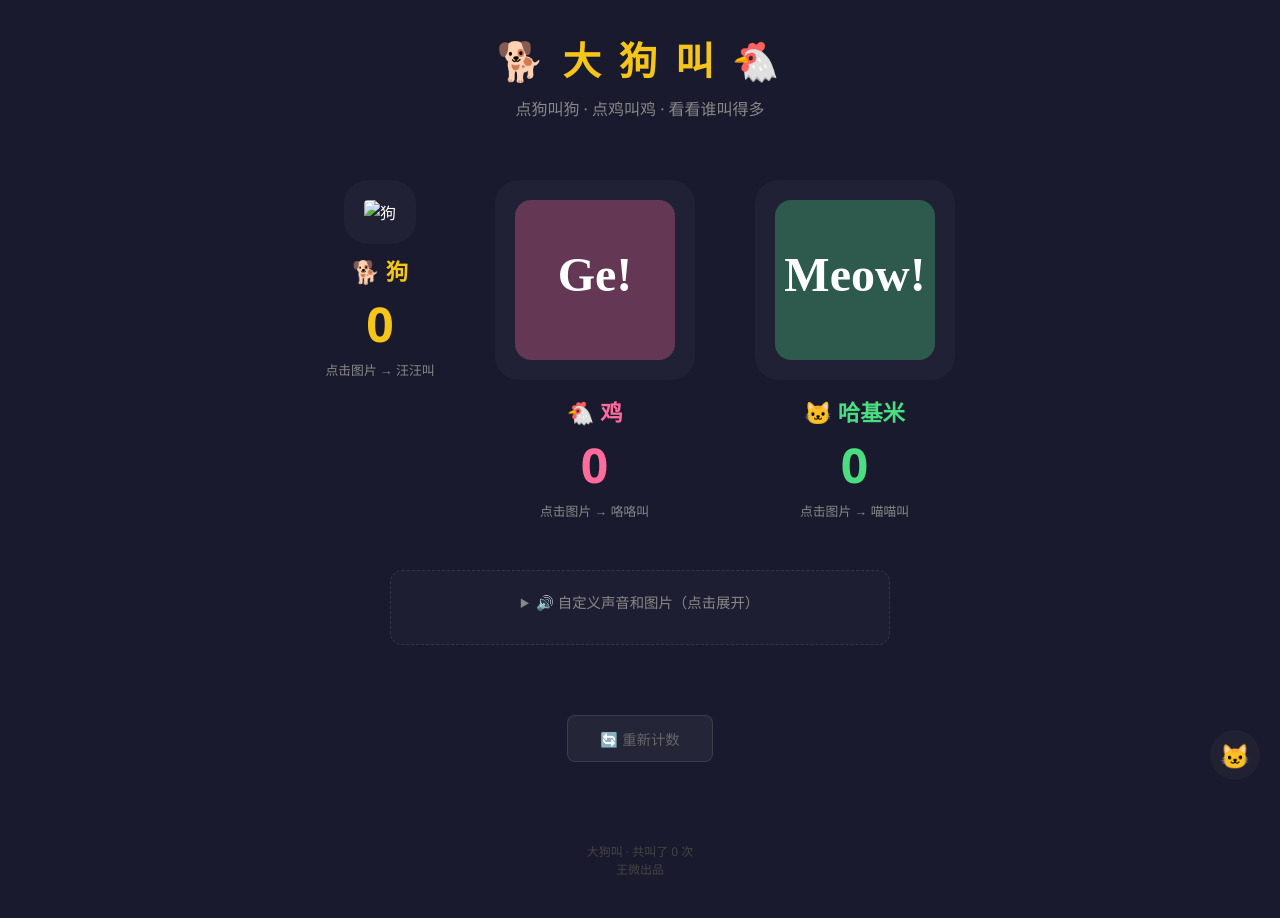
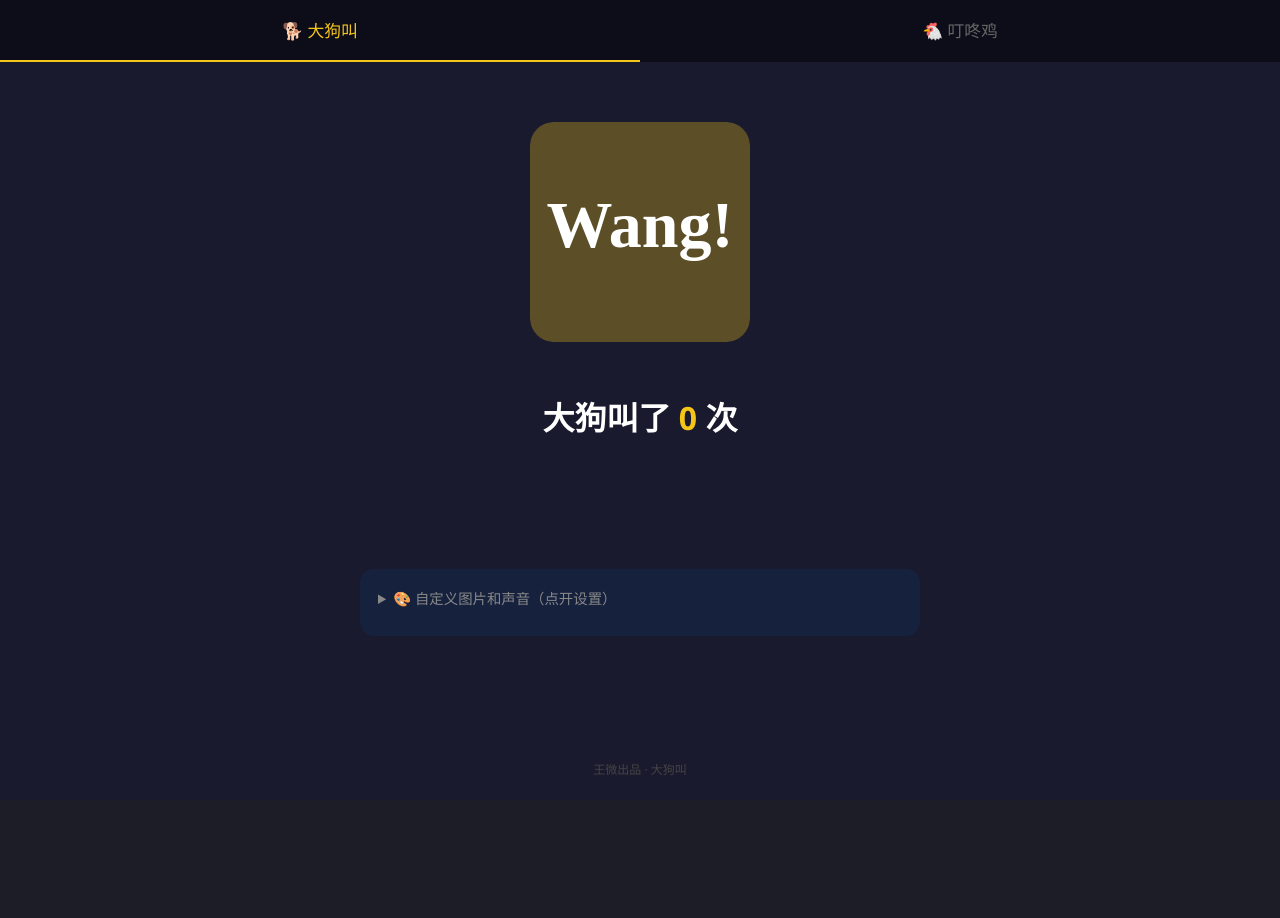
Before and after one commit to 44552wwwww/dagoujiao, a Flask app: page / in a window 1280 px wide. After the commit the page ends 775 px from the top, so only its background shows below. Run offline with Flask 3, Linux system fonts and the light colour scheme.

Commit message:
feat: 大狗叫完整实现 - 三模块/死亡机制/哈基米解锁/声音叠加

```diff
--- a/templates/index.html
+++ b/templates/index.html
@@ -2,244 +2,267 @@
 <html lang="zh-CN">
 <head>
 <meta charset="UTF-8"><meta name="viewport" content="width=device-width,initial-scale=1.0">
-<title>大狗叫 🐕</title>
+<title>大狗叫</title>
 <style>
-:root { --bg:#1a1a2e; --card:#16213e; --gold:#f5c518; --pink:#ff6b9d; --green:#4ade80; }
+:root { --bg:#1a1a2e; --gold:#f5c518; --pink:#ff6b9d; --green:#4ade80; --red:#e85d75; --card:#16213e; }
 * { margin:0; padding:0; box-sizing:border-box; }
-body {
-  background: var(--bg); color:#fff;
-  font-family:'Segoe UI','Noto Sans SC','Microsoft YaHei',sans-serif;
-  min-height:100vh; overflow-x:hidden;
-  text-align:center;
-}
-h1 { font-size:2.4em; margin:30px 0 10px; color:var(--gold); letter-spacing:4px; }
-.sub { color:#888; font-size:1em; margin-bottom:40px; }
-.animals { display:flex; justify-content:center; gap:60px; flex-wrap:wrap; padding:20px; }
-.animal { cursor:pointer; transition:all .15s; position:relative; }
-.animal:active { transform:scale(0.9); }
-.animal img {
-  width:200px; height:200px; object-fit:contain;
-  border-radius:24px; background:rgba(255,255,255,0.03);
-  padding:20px; transition:all .15s;
-  user-select:none; -webkit-user-drag:none;
-}
-.animal:hover img { background:rgba(255,255,255,0.06); transform:scale(1.05); }
-.animal .name { font-size:1.4em; font-weight:700; margin-top:10px; }
-.animal .counter { font-size:3em; font-weight:900; margin-top:4px; }
-.dog .name,.dog .counter { color:var(--gold); }
-.chicken .name,.chicken .counter { color:var(--pink); }
-.cat .name,.cat .counter { color:var(--green); }
-.animal .hint { color:#888; font-size:0.8em; margin-top:4px; }
-.bark-effect {
-  position:absolute; font-size:2em; font-weight:900; pointer-events:none;
-  animation:barkUp 1s ease-out forwards;
-}
-@keyframes barkUp {
-  0% { opacity:1; transform:translateY(0) scale(1); }
-  100% { opacity:0; transform:translateY(-80px) scale(1.5); }
-}
-.reset-btn {
-  margin:40px auto; padding:12px 32px; background:rgba(255,255,255,0.05);
-  border:1px solid rgba(255,255,255,0.1); color:#666; border-radius:8px;
-  cursor:pointer; font-size:0.9em; transition:all .25s;
-}
-.reset-btn:hover { color:#fff; border-color:#fff; }
-.footer { color:#444; font-size:0.75em; margin:40px 0; }
-.footer a { color:#666; text-decoration:none; }
+body { background:var(--bg); color:#fff; font-family:'Segoe UI','Noto Sans SC',sans-serif; min-height:100vh; text-align:center; overflow-x:hidden; }
+.nav { display:flex; background:#0d0d1a; position:sticky; top:0; z-index:100; }
+.nav button { flex:1; padding:18px 10px; background:none; border:none; color:#666; font-size:1.05em; cursor:pointer; transition:all .25s; border-bottom:2px solid transparent; font-family:inherit; }
+.nav button:hover { color:#aaa; }
+.nav button.active { color:var(--gold); border-bottom-color:var(--gold); }
+.wrap { max-width:600px; margin:0 auto; padding:30px 20px 60px; }
+.tab { display:none; } .tab.active { display:block; }
 
-/* Secret cat */
-.secret { position:fixed; bottom:20px; right:20px; width:50px; height:50px; border-radius:50%; background:rgba(255,255,255,0.03); cursor:pointer; display:flex; align-items:center; justify-content:center; font-size:1.5em; transition:all .3s; z-index:100; }
-.secret:hover { background:rgba(255,255,255,0.1); transform:scale(1.2); }
-.secret .badge { position:absolute; top:-8px; right:-8px; background:var(--pink); color:#fff; font-size:0.55em; padding:2px 6px; border-radius:10px; display:none; }
-.secret.found .badge { display:block; }
+.animal-area { position:relative; margin:30px auto; display:inline-block; }
+.animal-img { width:220px; height:220px; object-fit:contain; cursor:pointer; user-select:none; transition:all .08s; -webkit-user-drag:none; border-radius:24px; }
+.animal-img:hover { transform:scale(1.03); }
+.animal-img:active { transform:scale(0.92); }
+.animal-img.dead-img { filter:grayscale(1) brightness(0.5); }
 
-/* Sound upload */
-.upload-section { margin:30px auto; max-width:500px; padding:20px; background:rgba(255,255,255,0.02); border-radius:12px; border:1px dashed rgba(255,255,255,0.1); }
-.upload-section summary { cursor:pointer; color:#888; font-size:0.9em; margin-bottom:12px; }
-.upload-item { display:flex; align-items:center; gap:10px; margin:8px 0; font-size:0.85em; color:#888; }
-.upload-item input { flex:1; padding:6px 10px; background:rgba(255,255,255,0.05); border:1px solid rgba(255,255,255,0.1); border-radius:6px; color:#fff; }
-.upload-item input[type="file"] { padding:4px; }
-.upload-item label { width:60px; text-align:right; }
+.counter { font-size:2em; font-weight:900; margin:16px 0; }
+#dogCount { color:var(--gold); } #chickenCount { color:var(--pink); } #catCount { color:var(--green); }
+
+.warn { color:var(--gold); font-size:1em; padding:12px; animation:pulse 0.8s infinite; margin:8px 0; }
+@keyframes pulse { 0%,100%{opacity:1} 50%{opacity:0.3} }
+.hidden { display:none; }
+
+.dead-overlay { padding:30px 20px; }
+.dead-overlay .title { font-size:2em; font-weight:900; color:var(--red); margin:20px 0; }
+.dead-overlay .sub { color:#888; margin-bottom:20px; }
+
+.btn { display:inline-block; padding:14px 36px; background:var(--gold); color:#1a1a24; border:none; border-radius:10px; font-size:1.05em; font-weight:700; cursor:pointer; transition:all .2s; font-family:inherit; }
+.btn:hover { filter:brightness(1.1); transform:translateY(-2px); }
+
+.floats { position:absolute; top:10px; left:50%; transform:translateX(-50%); pointer-events:none; display:flex; flex-direction:column; align-items:center; gap:2px; z-index:10; }
+.float { font-size:1.6em; font-weight:900; animation:floatUp 0.9s ease-out forwards; }
+@keyframes floatUp { 0%{opacity:1;transform:translateY(0) scale(1)} 100%{opacity:0;transform:translateY(-50px) scale(1.2)} }
+
+.unlock-banner { position:fixed; top:0; left:0; right:0; background:linear-gradient(135deg,var(--gold),var(--green)); color:#1a1a24; padding:18px; font-size:1.3em; font-weight:900; z-index:999; animation:slideDown .5s; text-align:center; }
+@keyframes slideDown { 0%{transform:translateY(-100%)} 100%{transform:translateY(0)} }
+
+.upload-box { background:var(--card); border-radius:14px; padding:18px; margin:24px 0; text-align:left; }
+.upload-box summary { cursor:pointer; color:#888; font-size:0.9em; margin-bottom:10px; }
+.upload-row { display:flex; align-items:center; gap:8px; margin:6px 0; font-size:0.82em; color:#888; }
+.upload-row label { width:50px; text-align:right; flex-shrink:0; }
+.upload-row input[type="file"] { flex:1; }
+
+.footer { color:#444; font-size:0.75em; margin:40px 0 20px; }
 
 @media(max-width:600px) {
-  h1 { font-size:1.6em; }
-  .animals { gap:30px; }
-  .animal img { width:130px; height:130px; padding:10px; }
-  .animal .counter { font-size:2em; }
+  .animal-img { width:160px; height:160px; }
+  .counter { font-size:1.4em; }
+  .nav button { font-size:0.9em; padding:14px 6px; }
 }
 </style>
 </head>
 <body>
 
-<h1>🐕 大 狗 叫 🐔</h1>
-<div class="sub">点狗叫狗 · 点鸡叫鸡 · 看看谁叫得多</div>
+<div class="nav">
+  <button class="active" onclick="switchTab('dog')">🐕 大狗叫</button>
+  <button onclick="switchTab('chicken')">🐔 叮咚鸡</button>
+  <button id="navCat" style="display:none" onclick="switchTab('cat')">🐱 哈基米</button>
+</div>
 
-<div class="animals">
-  <!-- Dog -->
-  <div class="animal dog" onclick="bark('dog')">
-    <img src="/static/images/dog.png" alt="狗" id="dogImg">
-    <div class="name">🐕 狗</div>
-    <div class="counter" id="dogCount">0</div>
-    <div class="hint">点击图片 → 汪汪叫</div>
-  </div>
-
-  <!-- Chicken -->
-  <div class="animal chicken" onclick="bark('chicken')">
-    <img src="/static/images/chicken.svg" alt="鸡" id="chickenImg" onerror="this.onerror=null;this.src='/static/images/chicken.svg'">
-    <div class="name">🐔 鸡</div>
-    <div class="counter" id="chickenCount">0</div>
-    <div class="hint">点击图片 → 咯咯叫</div>
-  </div>
-
-  <!-- Cat (哈基米) -->
-  <div class="animal cat" onclick="bark('cat')">
-    <img src="/static/images/cat.svg" alt="哈基米" id="catImg" onerror="this.onerror=null;this.src='/static/images/cat.svg'">
-    <div class="name">🐱 哈基米</div>
-    <div class="counter" id="catCount">0</div>
-    <div class="hint">点击图片 → 喵喵叫</div>
+<!-- DOG -->
+<div id="tab-dog" class="tab active">
+  <div class="wrap">
+    <div class="animal-area">
+      <img id="dogImg" src="/static/images/dog.svg" class="animal-img" onclick="handleClick('dog')" onerror="this.onerror=null;this.src='/static/images/dog.svg'">
+      <div class="floats" id="dogFloats"></div>
+    </div>
+    <div class="counter">大狗叫了 <span id="dogCount">0</span> 次</div>
+    <div class="warn hidden" id="dogWarn">😰 大狗叫有点不舒服...</div>
+    <div id="dogDead" class="dead-overlay hidden">
+      <div class="title">💀 大狗叫被你叫死了</div>
+      <div class="sub">计数已清零</div>
+      <button class="btn" onclick="revive('dog')">🔄 重新开始</button>
+    </div>
   </div>
 </div>
 
-<!-- Sound upload -->
-<details class="upload-section">
-  <summary>🔊 自定义声音和图片（点击展开）</summary>
-  <div class="upload-item"><label>狗叫声</label><input type="file" accept="audio/*" onchange="loadCustomSound('dog',this)"></div>
-  <div class="upload-item"><label>鸡叫声</label><input type="file" accept="audio/*" onchange="loadCustomSound('chicken',this)"></div>
-  <div class="upload-item"><label>狗图片</label><input type="file" accept="image/*" onchange="loadCustomImage('dog',this)"></div>
-  <div class="upload-item"><label>鸡图片</label><input type="file" accept="image/*" onchange="loadCustomImage('chicken',this)"></div>
-  <p style="color:#666;font-size:0.75em;margin-top:8px;">不传就用默认的</p>
-</details>
-
-<button class="reset-btn" onclick="resetAll()">🔄 重新计数</button>
-
-<!-- Secret cat easter egg -->
-<div class="secret" id="secretCat" onclick="secretMeow()">🐱</div>
-
-<div class="footer">
-  大狗叫 · <span id="totalClicks">共叫了 0 次</span>
-  <br>王微出品
+<!-- CHICKEN -->
+<div id="tab-chicken" class="tab">
+  <div class="wrap">
+    <div class="animal-area">
+      <img id="chickenImg" src="/static/images/chicken.svg" class="animal-img" onclick="handleClick('chicken')" onerror="this.onerror=null;this.src='/static/images/chicken.svg'">
+      <div class="floats" id="chickenFloats"></div>
+    </div>
+    <div class="counter">叮咚鸡叫了 <span id="chickenCount">0</span> 次</div>
+    <div class="warn hidden" id="chickenWarn">😰 叮咚鸡有点不舒服...</div>
+    <div id="chickenDead" class="dead-overlay hidden">
+      <div class="title">💀 叮咚鸡被你叫死了</div>
+      <div class="sub">计数已清零</div>
+      <button class="btn" onclick="revive('chicken')">🔄 重新开始</button>
+    </div>
+  </div>
 </div>
 
+<!-- CAT -->
+<div id="tab-cat" class="tab">
+  <div class="wrap">
+    <div class="animal-area">
+      <img id="catImg" src="/static/images/cat.svg" class="animal-img" onclick="handleClick('cat')" onerror="this.onerror=null;this.src='/static/images/cat.svg'">
+      <div class="floats" id="catFloats"></div>
+    </div>
+    <div class="counter">哈基米叫了 <span id="catCount">0</span> 次</div>
+    <p style="color:#888;font-size:0.85em">哈基米永远不会被叫死 🐱</p>
+  </div>
+</div>
+
+<!-- Upload (all tabs share) -->
+<div class="wrap"><details class="upload-box">
+  <summary>🎨 自定义图片和声音（点开设置）</summary>
+  <div class="upload-row"><label>狗图片</label><input type="file" accept="image/*" onchange="loadImg('dog',this)"></div>
+  <div class="upload-row"><label>狗叫声</label><input type="file" accept="audio/*" onchange="loadSnd('dog',this)"></div>
+  <div class="upload-row"><label>鸡图片</label><input type="file" accept="image/*" onchange="loadImg('chicken',this)"></div>
+  <div class="upload-row"><label>鸡叫声</label><input type="file" accept="audio/*" onchange="loadSnd('chicken',this)"></div>
+  <div class="upload-row"><label>猫图片</label><input type="file" accept="image/*" onchange="loadImg('cat',this)"></div>
+  <div class="upload-row"><label>猫叫声</label><input type="file" accept="audio/*" onchange="loadSnd('cat',this)"></div>
+</details></div>
+
+<div class="footer">王微出品 · 大狗叫</div>
+
 <script>
-let counts = { dog:0, chicken:0, cat:0 };
-let customSounds = { dog:null, chicken:null, cat:null };
-let catFound = false;
+// ─── STATE ───
+const C = { dog:0, chicken:0, cat:0 };
+let catUnlocked = false;
+const R = {
+  dog:{ count:0, timer:null, warned:false, dead:false },
+  chicken:{ count:0, timer:null, warned:false, dead:false }
+};
+const THRESHOLD = 20, WINDOW = 1500, RECOVER = 5000;
+const SND = { dog:null, chicken:null, cat:null };
+const AUDIO_CTX = new (window.AudioContext||window.webkitAudioContext)();
 
-// Audio context
-const ctx = new (window.AudioContext||window.webkitAudioContext)();
-
-// Default bark sound (synthesized)
-function synthBark(type) {
-  const osc = ctx.createOscillator();
-  const gain = ctx.createGain();
-  osc.connect(gain); gain.connect(ctx.destination);
-  if (type==='dog') {
-    osc.type='sawtooth'; osc.frequency.setValueAtTime(200,ctx.currentTime);
-    osc.frequency.linearRampToValueAtTime(80,ctx.currentTime+0.3);
-    gain.gain.setValueAtTime(0.3,ctx.currentTime);
-    gain.gain.linearRampToValueAtTime(0,ctx.currentTime+0.4);
-    osc.start(); osc.stop(ctx.currentTime+0.4);
-  } else if (type==='chicken') {
-    osc.type='square'; osc.frequency.setValueAtTime(600,ctx.currentTime);
-    osc.frequency.setValueAtTime(400,ctx.currentTime+0.05);
-    osc.frequency.setValueAtTime(800,ctx.currentTime+0.1);
-    osc.frequency.setValueAtTime(500,ctx.currentTime+0.15);
-    gain.gain.setValueAtTime(0.15,ctx.currentTime);
-    gain.gain.linearRampToValueAtTime(0,ctx.currentTime+0.2);
-    osc.start(); osc.stop(ctx.currentTime+0.2);
+// ─── AUDIO ───
+function synth(type) {
+  const o=AUDIO_CTX.createOscillator(), g=AUDIO_CTX.createGain();
+  o.connect(g); g.connect(AUDIO_CTX.destination);
+  if(type==='dog'){
+    o.type='sawtooth'; o.frequency.setValueAtTime(280,AUDIO_CTX.currentTime);
+    o.frequency.linearRampToValueAtTime(60,AUDIO_CTX.currentTime+0.3);
+    g.gain.setValueAtTime(0.3,AUDIO_CTX.currentTime); g.gain.linearRampToValueAtTime(0,AUDIO_CTX.currentTime+0.35);
+    o.start(); o.stop(AUDIO_CTX.currentTime+0.35);
+  } else if(type==='chicken'){
+    o.type='square'; [600,400,800,500].forEach((f,i)=>o.frequency.setValueAtTime(f,AUDIO_CTX.currentTime+i*0.04));
+    g.gain.setValueAtTime(0.12,AUDIO_CTX.currentTime); g.gain.linearRampToValueAtTime(0,AUDIO_CTX.currentTime+0.2);
+    o.start(); o.stop(AUDIO_CTX.currentTime+0.2);
   } else {
-    osc.type='sine'; osc.frequency.setValueAtTime(400,ctx.currentTime);
-    osc.frequency.linearRampToValueAtTime(600,ctx.currentTime+0.15);
-    osc.frequency.linearRampToValueAtTime(400,ctx.currentTime+0.3);
-    gain.gain.setValueAtTime(0.2,ctx.currentTime);
-    gain.gain.linearRampToValueAtTime(0,ctx.currentTime+0.35);
-    osc.start(); osc.stop(ctx.currentTime+0.35);
-  }
-}
-
-function playSound(type) {
-  if (customSounds[type]) {
-    const audio = new Audio(customSounds[type]);
-    audio.volume = 0.5; audio.play();
-  } else {
-    synthBark(type);
+    o.type='sine'; o.frequency.setValueAtTime(400,AUDIO_CTX.currentTime);
+    o.frequency.linearRampToValueAtTime(650,AUDIO_CTX.currentTime+0.12);
+    g.gain.setValueAtTime(0.18,AUDIO_CTX.currentTime); g.gain.linearRampToValueAtTime(0,AUDIO_CTX.currentTime+0.25);
+    o.start(); o.stop(AUDIO_CTX.currentTime+0.25);
   }
 }
 
 function bark(type) {
-  counts[type]++;
-  document.getElementById(type+'Count').textContent = counts[type];
-  document.getElementById('totalClicks').textContent = '共叫了 '+(counts.dog+counts.chicken+counts.cat)+' 次';
-  playSound(type);
-
-  // Floating effect
-  const el = document.getElementById(type+'Count');
-  const rect = el.getBoundingClientRect();
-  const float = document.createElement('div');
-  float.className = 'bark-effect';
-  float.textContent = type==='dog'?'汪!':'咯!';
-  float.style.left = rect.left + rect.width/2 - 20 + 'px';
-  float.style.top = rect.top + 'px';
-  float.style.color = type==='dog'?'var(--gold)':'var(--pink)';
-  document.body.appendChild(float);
-  setTimeout(()=>float.remove(), 1000);
-
-  saveCounts();
+  if(SND[type]){ const a=new Audio(SND[type]); a.volume=0.5; a.play(); }
+  else synth(type);
 }
 
-function secretMeow() {
-  if (!catFound) { catFound = true; document.getElementById('secretCat').classList.add('found'); }
-  counts.cat++;
-  playSound('cat');
-  document.getElementById('totalClicks').textContent = '共叫了 '+(counts.dog+counts.chicken+counts.cat)+' 次';
-  alert('🐱 喵！你发现了隐藏的猫！猫偷偷叫了 '+counts.cat+' 次');
-  saveCounts();
+// ─── CORE ───
+function handleClick(type) {
+  if(type==='cat'){ catTap(); return; }
+  if(R[type].dead) return;
+
+  C[type]++; updateCount(type); bark(type); spawnFloat(type);
+
+  // Rapid detection
+  R[type].count++; clearTimeout(R[type].timer);
+
+  if(R[type].count >= THRESHOLD) {
+    if(!R[type].warned) {
+      R[type].warned = true;
+      document.getElementById(type+'Warn').classList.remove('hidden');
+    } else {
+      kill(type); return;
+    }
+  }
+
+  R[type].timer = setTimeout(()=>{
+    R[type].count=0; R[type].warned=false;
+    document.getElementById(type+'Warn').classList.add('hidden');
+  }, RECOVER);
+
+  // Unlock cat at 100
+  if(type==='dog' && C.dog >= 100 && !catUnlocked) unlockCat();
+
+  save();
 }
 
-function resetAll() {
-  if (!confirm('重置所有计数？')) return;
-  counts = { dog:0, chicken:0, cat:0 };
-  document.getElementById('dogCount').textContent = '0';
-  document.getElementById('chickenCount').textContent = '0';
-  document.getElementById('totalClicks').textContent = '共叫了 0 次';
-  catFound = false;
-  document.getElementById('secretCat').classList.remove('found');
-  localStorage.removeItem('dagoujiao_counts');
+function kill(type) {
+  R[type].dead = true;
+  document.getElementById(type+'Img').src = `/static/images/${type}-dead.svg`;
+  document.getElementById(type+'Img').classList.add('dead-img');
+  document.getElementById(type+'Warn').classList.add('hidden');
+  document.getElementById(type+'Dead').classList.remove('hidden');
+  C[type] = 0; updateCount(type); save();
 }
 
-function saveCounts() {
-  localStorage.setItem('dagoujiao_counts', JSON.stringify(counts));
+function revive(type) {
+  R[type] = { count:0, timer:null, warned:false, dead:false };
+  document.getElementById(type+'Img').src = `/static/images/${type}.svg`;
+  document.getElementById(type+'Img').classList.remove('dead-img');
+  document.getElementById(type+'Dead').classList.add('hidden');
+  updateCount(type);
 }
 
-function loadCounts() {
-  try {
-    const saved = JSON.parse(localStorage.getItem('dagoujiao_counts'));
-    if (saved) {
-      counts = saved;
-      document.getElementById('dogCount').textContent = counts.dog||0;
-      document.getElementById('chickenCount').textContent = counts.chicken||0;
-      document.getElementById('totalClicks').textContent = '共叫了 '+(counts.dog+counts.chicken+counts.cat)+' 次';
-      if (counts.cat>0) { catFound=true; document.getElementById('secretCat').classList.add('found'); }
-    }
-  } catch(e) {}
+function catTap() {
+  C.cat++; updateCount('cat'); bark('cat'); spawnFloat('cat'); save();
 }
 
-function loadCustomSound(type, input) {
-  const file = input.files[0];
-  if (!file) return;
-  customSounds[type] = URL.createObjectURL(file);
+function unlockCat() {
+  catUnlocked = true;
+  document.getElementById('navCat').style.display = 'block';
+  const b=document.createElement('div'); b.className='unlock-banner';
+  b.textContent='🐱 哈基米登场！隐藏角色解锁！'; document.body.prepend(b);
+  setTimeout(()=>b.remove(),3000);
+  localStorage.setItem('dj_cat','1');
 }
 
-function loadCustomImage(type, input) {
-  const file = input.files[0];
-  if (!file) return;
-  const url = URL.createObjectURL(file);
-  document.getElementById(type+'Img').src = url;
+// ─── UI ───
+function updateCount(type) {
+  document.getElementById(type+'Count').textContent = C[type];
 }
 
-// Load saved counts on page load
-loadCounts();
+function spawnFloat(type) {
+  const t={dog:'汪!',chicken:'咯!',cat:'喵~'}, c={dog:'var(--gold)',chicken:'var(--pink)',cat:'var(--green)'};
+  const s=document.getElementById(type+'Floats');
+  const e=document.createElement('span'); e.className='float';
+  e.textContent=t[type]; e.style.color=c[type];
+  s.appendChild(e); setTimeout(()=>e.remove(),900);
+}
+
+function switchTab(type) {
+  document.querySelectorAll('.nav button').forEach(b=>b.classList.remove('active'));
+  document.querySelectorAll('.tab').forEach(t=>t.classList.remove('active'));
+  document.getElementById('tab-'+type).classList.add('active');
+  event.target.classList.add('active');
+}
+
+// ─── PERSIST ───
+function save() { localStorage.setItem('dj_c',JSON.stringify(C)); }
+function load() {
+  try{
+    const s=JSON.parse(localStorage.getItem('dj_c'));
+    if(s){ C.dog=s.dog||0; C.chicken=s.chicken||0; C.cat=s.cat||0; }
+    if(localStorage.getItem('dj_cat')==='1'){ catUnlocked=true; document.getElementById('navCat').style.display='block'; }
+    updateCount('dog'); updateCount('chicken'); updateCount('cat');
+  }catch(e){}
+}
+
+// ─── CUSTOM ───
+function loadImg(type,input) { const f=input.files[0]; if(f) document.getElementById(type+'Img').src=URL.createObjectURL(f); }
+function loadSnd(type,input) { const f=input.files[0]; if(f) SND[type]=URL.createObjectURL(f); }
+
+// Preload custom audio
+['dog','chicken','cat'].forEach(t=>{
+  const a=new Audio(); a.oncanplaythrough=()=>{SND[t]=`/static/sounds/${t}-${t==='dog'?'bark':t==='chicken'?'cluck':'meow'}.mp3`;};
+  a.src=`/static/sounds/${t}-${t==='dog'?'bark':t==='chicken'?'cluck':'meow'}.mp3`;
+});
+
+load();
 </script>
-
 </body>
 </html>
```
Also changed, not shown: static/images/chicken-dead.svg (added), static/images/dog-dead.svg (added).
